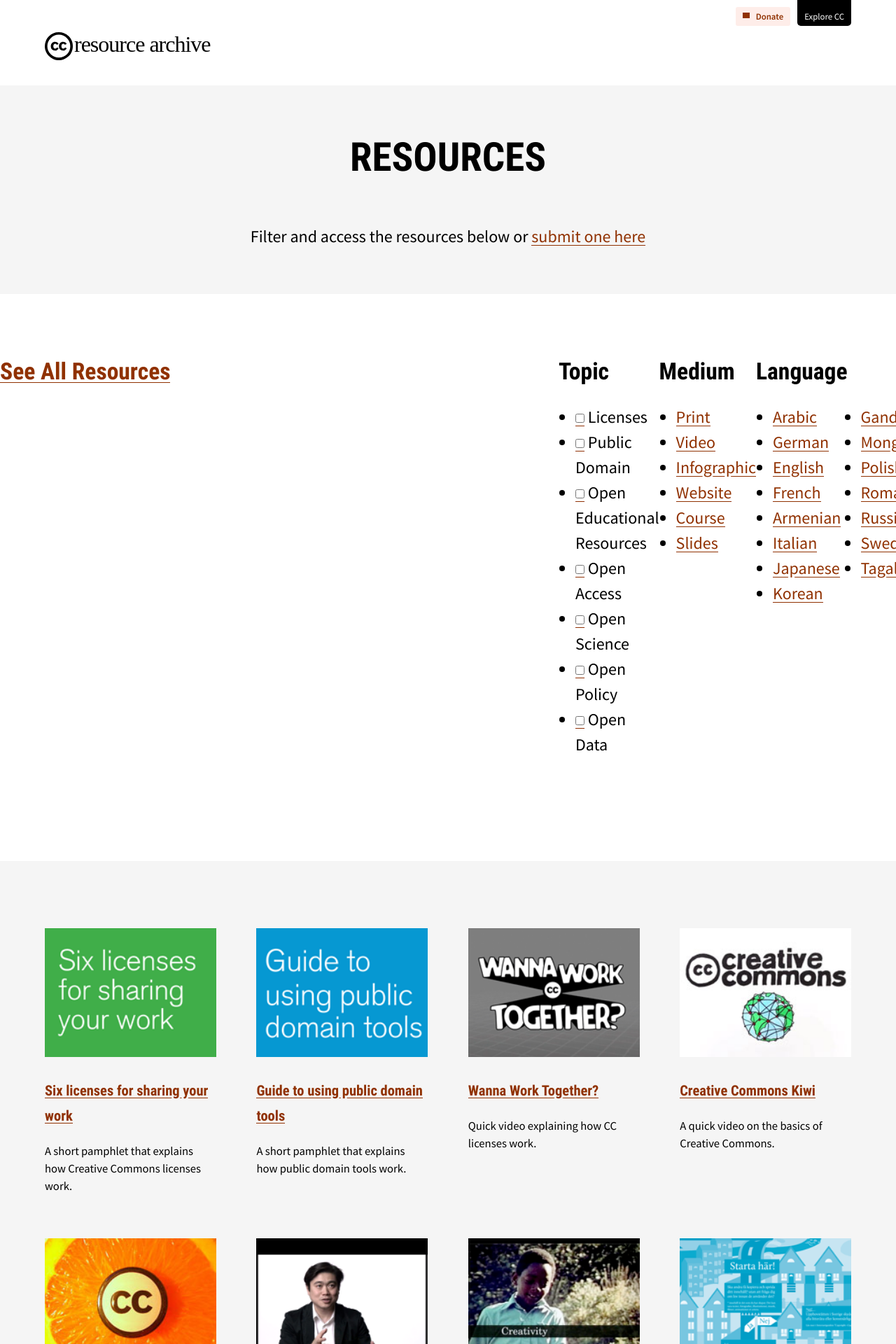
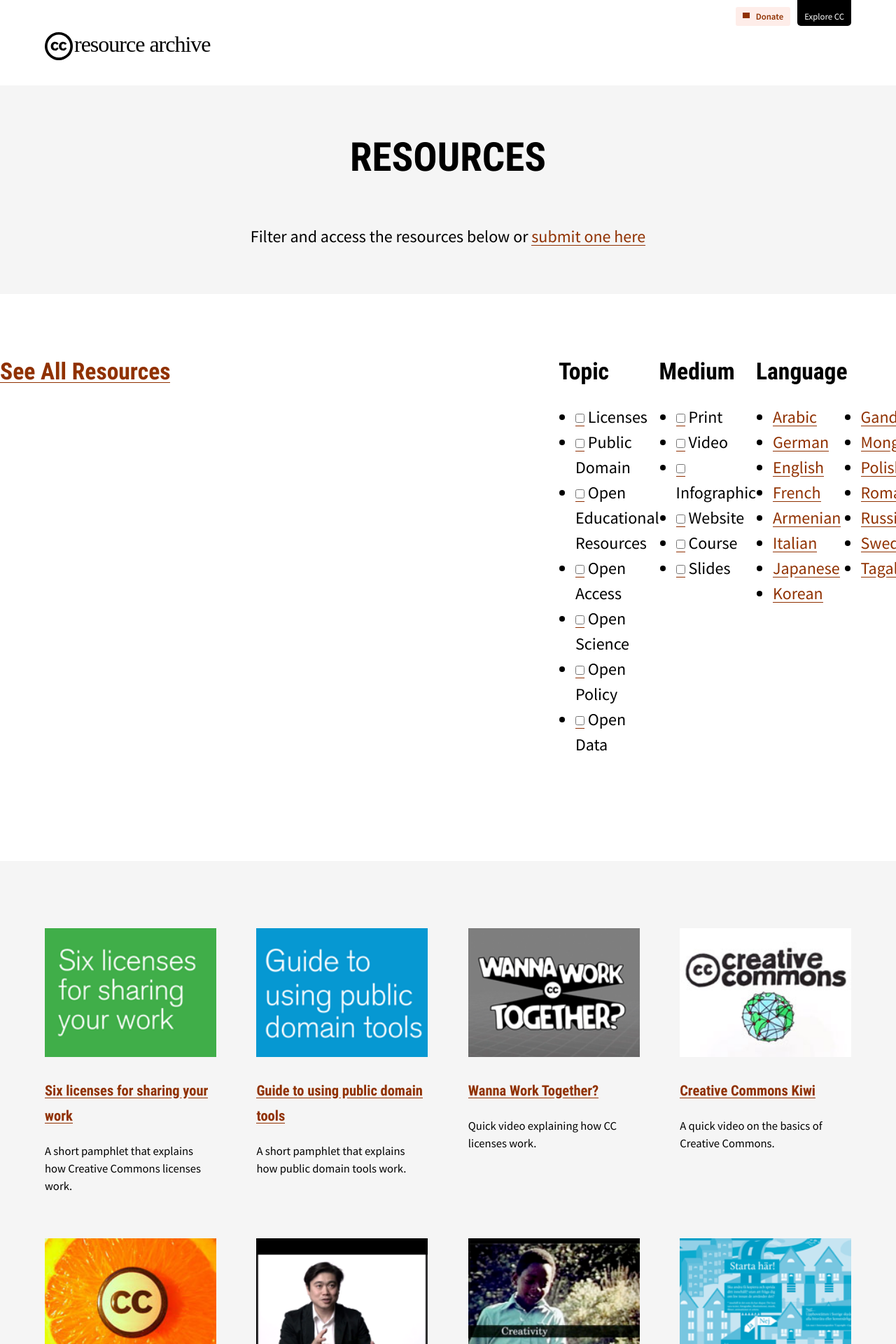
Before and after one commit to creativecommons/cc-resource-archive, a Jekyll site: the page built from docs/index.html, in a window 1280 px wide. Shown: the top 1920 px of the page at 70% size. Built offline with Jekyll 4.4.1, drawn with Linux system fonts in a browser that asks for light colours; nearby versions of some CDN libraries; some web fonts are replaced; library files that are not in the unit come from our copies; grey boxes are pictures that could not be loaded.

Commit message:
added checkbox to the resource filters on medium category

```diff
--- a/docs/index.html
+++ b/docs/index.html
@@ -23,7 +23,10 @@
     <h2>Medium</h2>
     <ul>
       {% for medium in site.data.media %}
-      <li><a href="/all?&medium={{ medium.string }}">{{ medium.name }}</a></li>
+      <li>
+        <a href="/all?&topic={{ medium.string }}"><input type="checkbox" aria-checked="false"></a>
+        <label>{{ medium.name }}</label>
+      </li>
       {% endfor %}
     </ul>
   </div>
```
